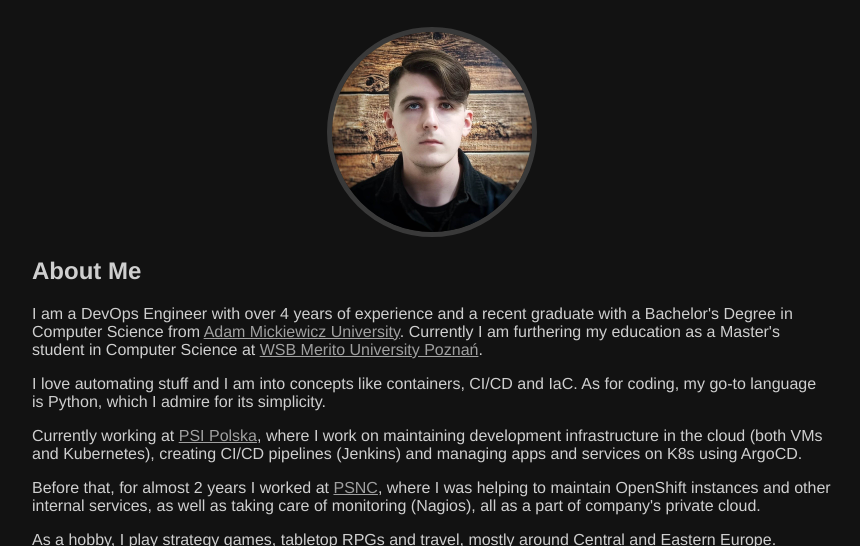
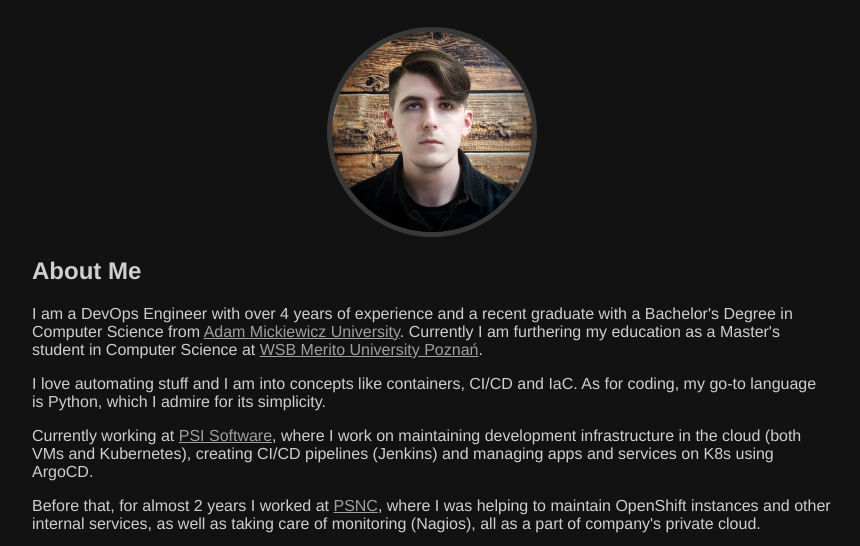
Before and after one commit to PaulRostecki/PaulRostecki.github.io, a plain HTML site: page index.html in a window 1280 px wide. Shown: the part 141-687 px from the top of the page, without its empty margins (208-1068 px from the left). Drawn offline with Linux system fonts and the light colour scheme.

Commit message:
update psi

```diff
--- a/index.html
+++ b/index.html
@@ -31,7 +31,7 @@
                     <a href="https://www.merito.pl/english/poznan/get-to-know-wsb-merito-university">WSB Merito University Poznań</a>.</p>
                 <p>I love automating stuff and I am into concepts like containers, CI/CD and IaC.
                     As for coding, my go-to language is Python, which I admire for its simplicity.</p>
-                <p>Currently working at <a href="https://www.psi.pl/en/company/about-the-company/">PSI Polska</a>,
+                <p>Currently working at <a href="https://www.psi.de/en/company/company-profile">PSI Software</a>,
                     where I work on maintaining development infrastructure in the cloud (both VMs and Kubernetes),
                     creating CI/CD pipelines (Jenkins) and managing apps and services on K8s using ArgoCD.</p>
                 <p>Before that, for almost 2 years I worked at <a href="https://www.psnc.pl/">PSNC</a>, where I was helping
```
